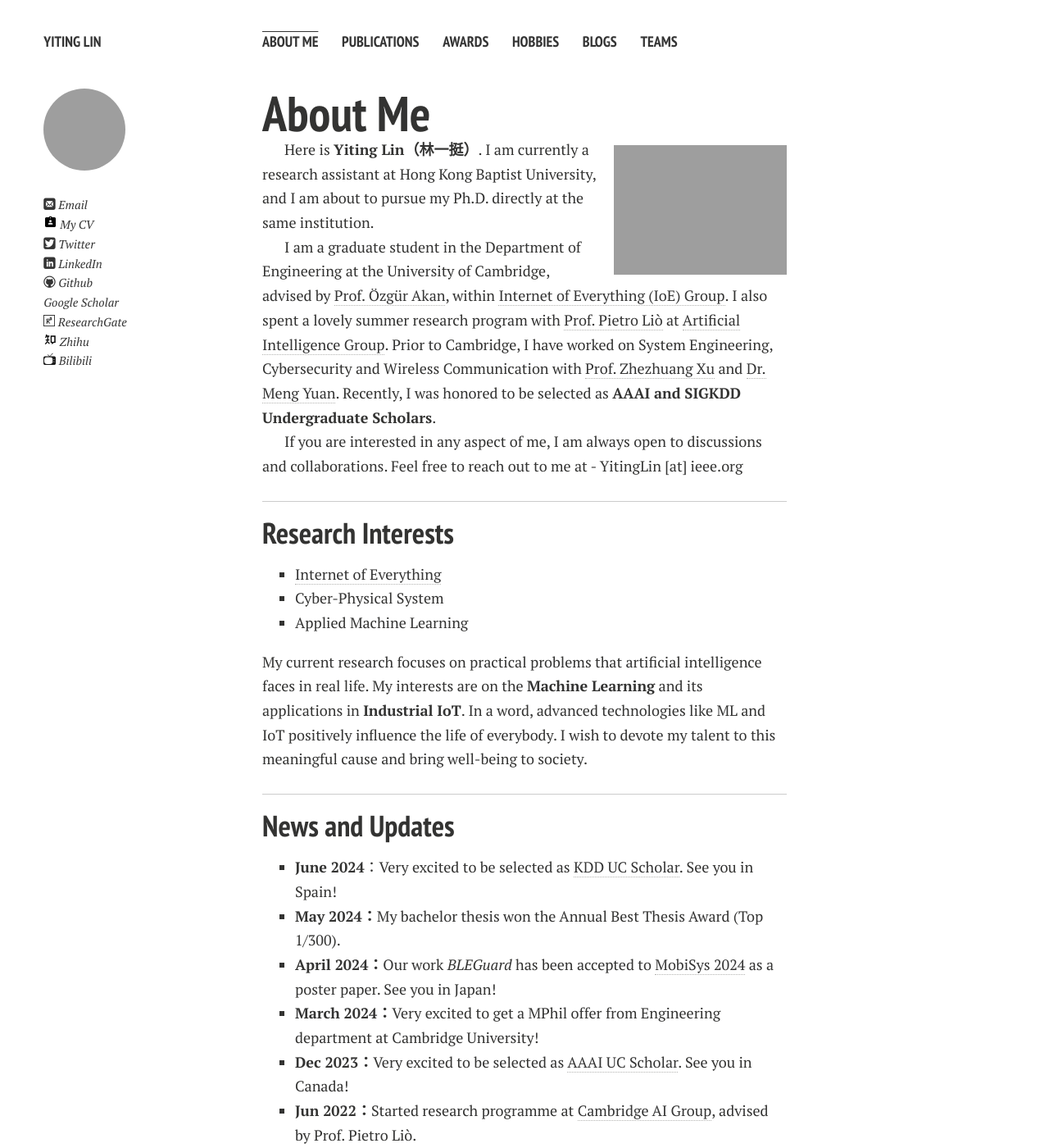
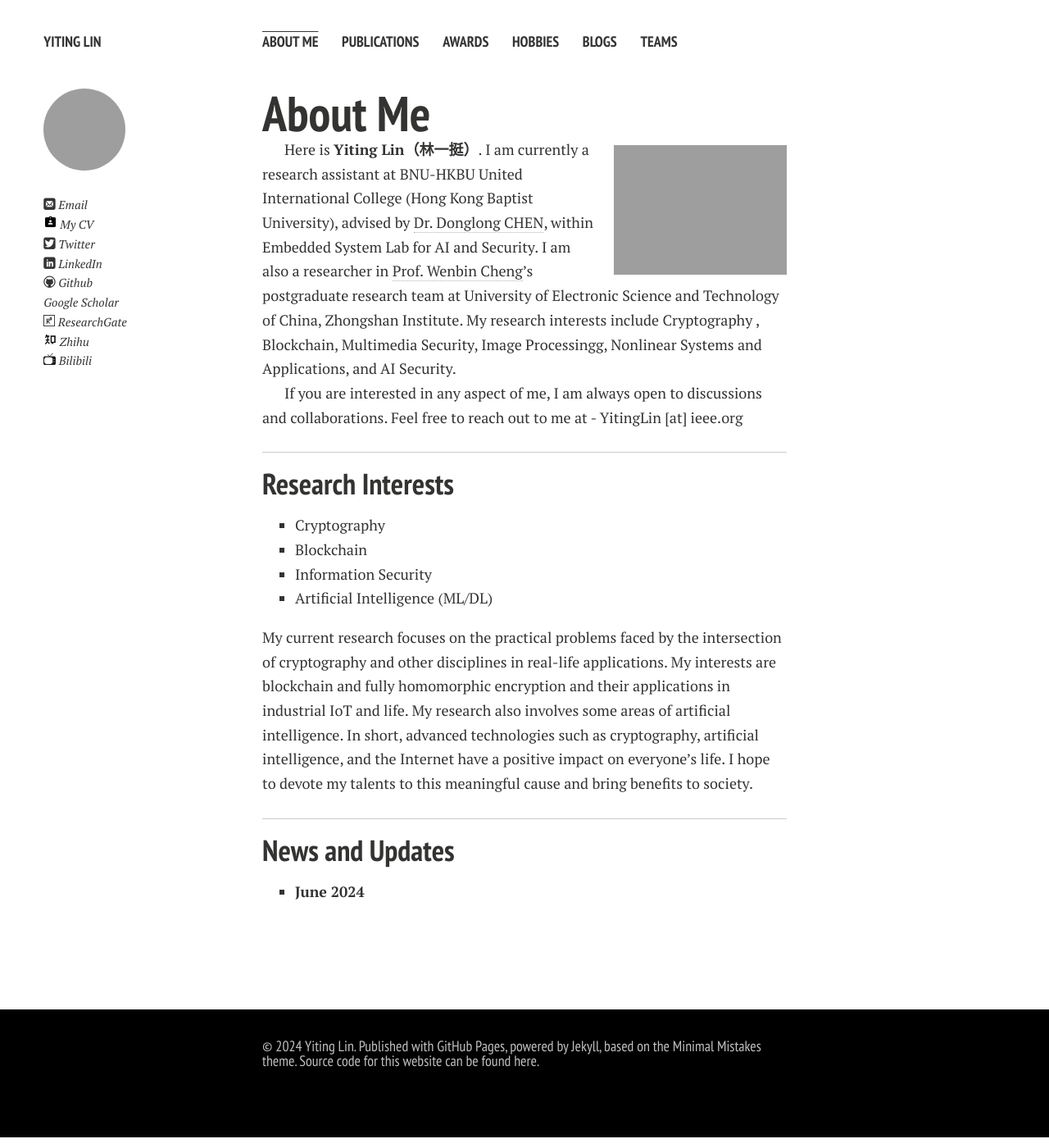
Before and after one commit to DoNotWantToGrowUp/donotwanttogrowup.github.io, a Jekyll site: the page built from index.md, in a window 1280 px wide and 1400 px high. Shown: the whole window at 82% size. Built offline with Jekyll 4.4.1, drawn with Linux system fonts in a browser that asks for light colours; nearby versions of some CDN libraries; comment, search, counter and statistics services are not loaded; a style sheet for code colours, icons or effects is not loaded; our own code applies the rules of GitHub Pages for plain Markdown files; some of the changed text lies outside the part shown.

Commit message:
Update index.md

```diff
--- a/index.md
+++ b/index.md
@@ -7,9 +7,7 @@ layout: page
 <img src="https://caihanlin.com/caihanlin.jpg" class="floatpic" width="360" height="480">
 
 Here is **Yiting Lin（林一挺）**.
-I am currently a research assistant at Hong Kong Baptist University, and I am about to pursue my Ph.D. directly at the same institution.
-
-I am a graduate student in the Department of Engineering at the University of Cambridge, advised by [Prof. Özgür Akan](https://ioe.eng.cam.ac.uk/directory/akan), within [Internet of Everything (IoE) Group](https://ioe.eng.cam.ac.uk/). I also spent a lovely summer research program with [Prof. Pietro Liò](https://www.cl.cam.ac.uk/~pl219/) at [Artificial Intelligence Group](https://www.cl.cam.ac.uk/research/ai/). Prior to Cambridge,  I have worked on System Engineering, Cybersecurity and Wireless Communication with [Prof. Zhezhuang Xu](https://scholar.google.com.hk/citations?user=iZ7LQRkAAAAJ&hl=zh-CN) and [Dr. Meng Yuan](https://myuan27.github.io/). Recently, I was honored to be selected as **AAAI and SIGKDD Undergraduate Scholars**.
+I am currently a research assistant at BNU-HKBU United International College (Hong Kong Baptist University), advised by [Dr. Donglong CHEN](https://staff.uic.edu.cn/donglongchen/en), within Embedded System Lab for AI and Security. I am also a researcher in [Prof. Wenbin Cheng](https://jsjxy.zsc.edu.cn/szdw/szdwzg/1dje8dg8bfln5.shtml)'s postgraduate research team at University of Electronic Science and Technology of China, Zhongshan Institute. My research interests include Cryptography , Blockchain, Multimedia Security, Image Processingg, Nonlinear Systems and Applications, and AI Security.
 
 If you are interested in any aspect of me, I am always open to discussions and collaborations. Feel free to reach out to me at - YitingLin [at] ieee.org
 
@@ -17,23 +15,17 @@ If you are interested in any aspect of me, I am always open to discussions and c
 
 ## Research Interests
 
-- [Internet of Everything](https://scholar.google.com/citations?view_op=search_authors&hl=zh-CN&mauthors=label:internet_of_everything)
-- Cyber-Physical System
-- Applied Machine Learning
+- Cryptography
+- Blockchain
+- Information Security
+- Artificial Intelligence (ML/DL)
 
-My current research focuses on practical problems that artificial intelligence faces in real life. My interests are on the **Machine Learning** and its applications in **Industrial IoT**. In a word, advanced technologies like ML and IoT positively influence the life of everybody.  I wish to devote my talent to this meaningful cause and bring well-being to society.
+My current research focuses on the practical problems faced by the intersection of cryptography and other disciplines in real-life applications. My interests are blockchain and fully homomorphic encryption and their applications in industrial IoT and life. My research also involves some areas of artificial intelligence. In short, advanced technologies such as cryptography, artificial intelligence, and the Internet have a positive impact on everyone's life. I hope to devote my talents to this meaningful cause and bring benefits to society.
 
 ---
 
 ## News and Updates
 
-- **June 2024**：Very excited to be selected as [KDD UC Scholar](https://kdd2024.kdd.org/undergraduate-consortium/). See you in Spain!
-- **May 2024：**My bachelor thesis won the Annual Best Thesis Award (Top 1/300).
-- **April 2024：**Our work *BLEGuard* has been accepted to [MobiSys 2024](https://www.sigmobile.org/mobisys/2024/) as a poster paper. See you in Japan!
-- **March 2024：**Very excited to get a MPhil offer from Engineering department at Cambridge University!
-- **Dec 2023：**Very excited to be selected as [AAAI UC Scholar](https://aaai.org/aaai-conference/undergraduate-consortium-program/). See you in Canada!
-- **Jun 2022：**Started research programme at [Cambridge AI Group](https://www.cl.cam.ac.uk/research/ai/), advised by Prof. Pietro Liò.
+- **June 2024**
 
 <br>
-
-<blockquote class="twitter-tweet"><p lang="en" dir="ltr">Thrilled to be an AAAI-UC Scholar at <a href="https://twitter.com/hashtag/AAAI24?src=hash&amp;ref_src=twsrc%5Etfw">#AAAI24</a>, thanks to <a href="https://twitter.com/hashtag/AAAI?src=hash&amp;ref_src=twsrc%5Etfw">#AAAI</a> &amp; <a href="https://twitter.com/hashtag/GoogleExploreCSR?src=hash&amp;ref_src=twsrc%5Etfw">#GoogleExploreCSR</a> for the sponsorship. Grateful for the knowledge gained and new friendships formed.<br><br>Wonderful trip in Vancouver. Looking forward to staying connected with all.<a href="https://twitter.com/hashtag/AAAI24?src=hash&amp;ref_src=twsrc%5Etfw">#AAAI24</a> <a href="https://twitter.com/hashtag/Vancouver?src=hash&amp;ref_src=twsrc%5Etfw">#Vancouver</a> <a href="https://twitter.com/hashtag/GoogleExploreCSR?src=hash&amp;ref_src=twsrc%5Etfw">#GoogleExploreCSR</a> <a href="https://t.co/wUQUp8XlSM">pic.twitter.com/wUQUp8XlSM</a></p>&mdash; Hanlin CAI (seeking a PhD position 2025) (@lancecai2002) <a href="https://twitter.com/lancecai2002/status/1762210025173344260?ref_src=twsrc%5Etfw">February 26, 2024</a></blockquote> <script async src="https://platform.twitter.com/widgets.js" charset="utf-8"></script>
```
